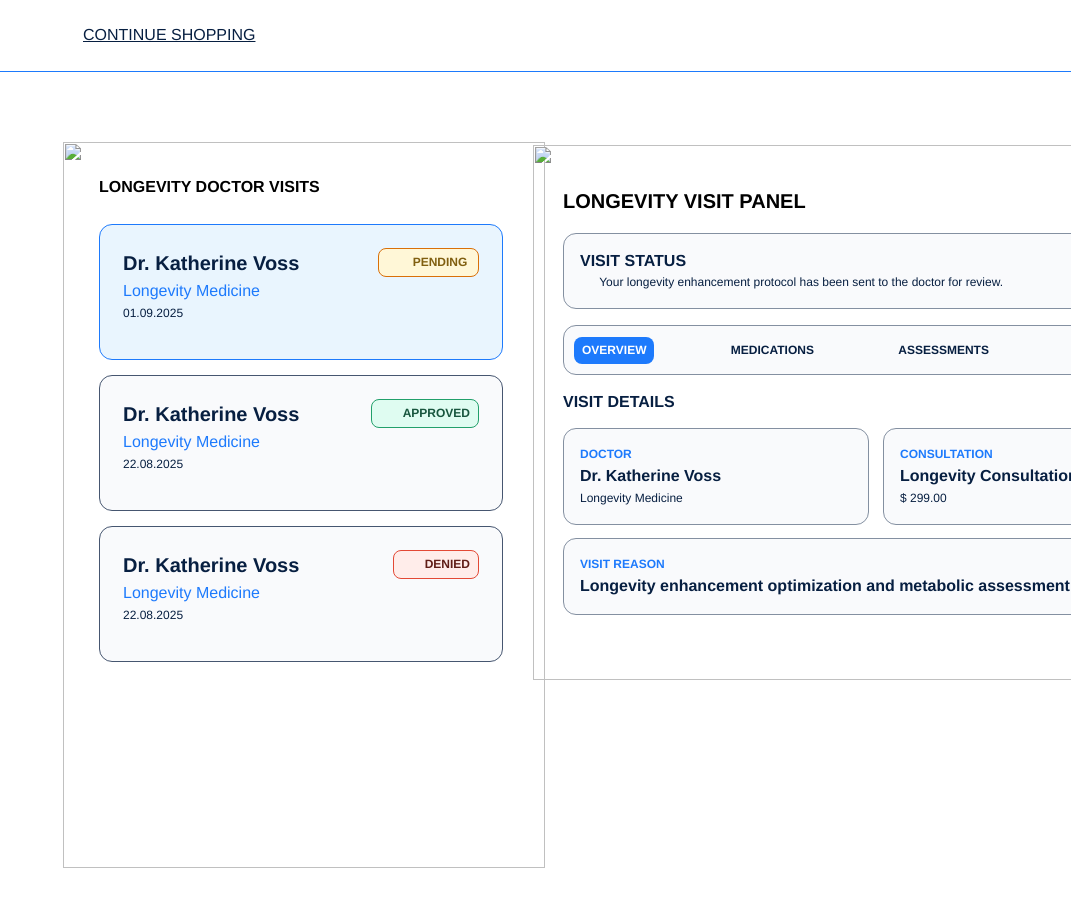
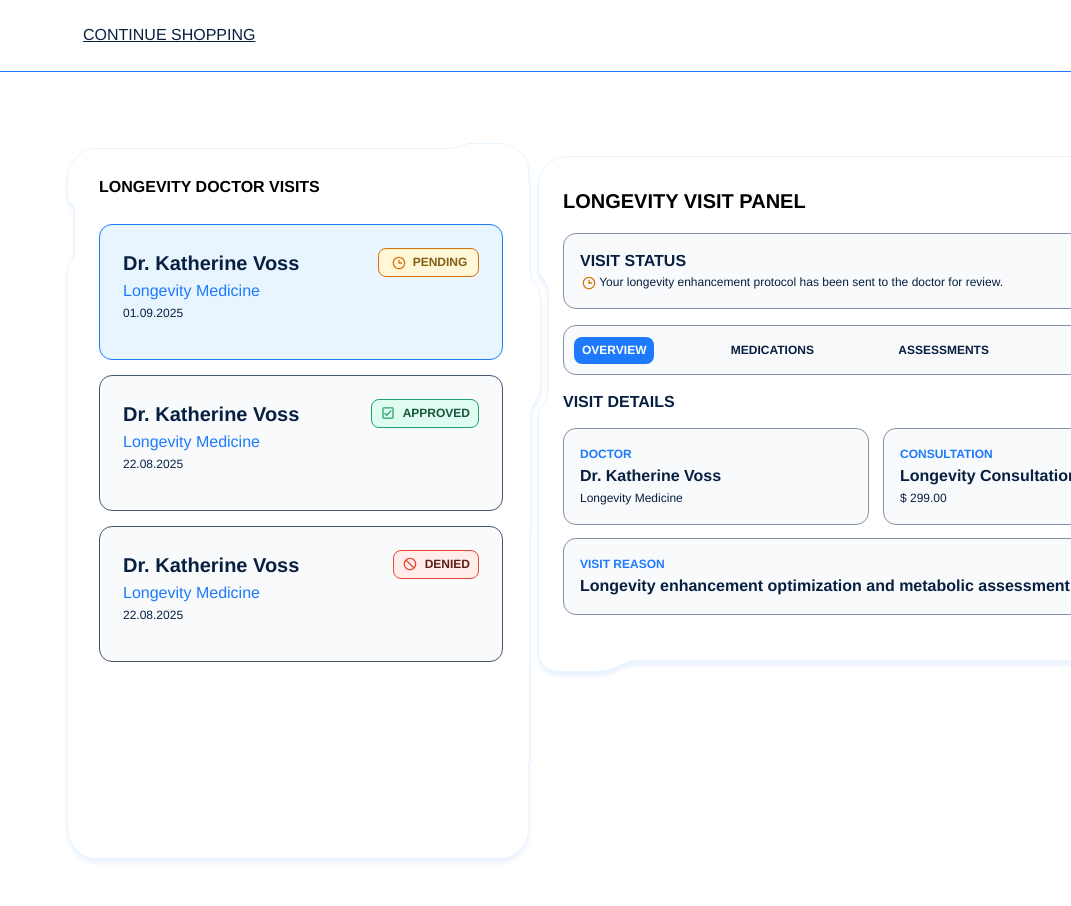
Before and after one commit to maragiogliov/longevity-ecomm-landing, a plain HTML site: page visitsoverview/index.html in a window 1280 px wide. Shown: the top 906 px of the page, without its empty margins (209-1280 px from the left). Drawn offline with nearby package versions, Linux system fonts and the light colour scheme.

Commit message:
visits progress

```diff
--- a/visitsoverview/index.html
+++ b/visitsoverview/index.html
@@ -20,7 +20,7 @@
                 <div class="frame-wrapper-2">
                   <div class="frame-3">
                     <div class="frame-4">
-                      <div class="gold"><img class="vector" src="img/vector-6.svg" /></div>
+                      <div class="gold"><img class="vector" src="/assets/gold.svg" /></div>
                       <div class="text-wrapper-2">32</div>
                       <div class="label-2"><div class="text-wrapper-3">4 free</div></div>
                     </div>
@@ -32,7 +32,7 @@
           </div>
         </div>
         <div class="overlap-group">
-          <img class="img" src="img/vector-24.svg" />
+          <img class="img" src="/assets/background-left-visits.svg" />
           <div class="frame-5">
             <div class="frame-6">
               <div class="frame-7">
@@ -42,7 +42,7 @@
               </div>
               <div class="label-4">
                 <div class="div-2">
-                  <div class="vector-wrapper"><img class="vector-2" src="img/vector-8.svg" /></div>
+                  <div class="vector-wrapper"><img class="vector-2" src="/assets/bx-time.svg"  /></div>
                 </div>
                 <div class="text-wrapper-8">PENDING</div>
               </div>
@@ -54,7 +54,7 @@
                 <div class="text-wrapper-7">22.08.2025</div>
               </div>
               <div class="label-2">
-                <div class="div-2"><img class="vector-3" src="img/vector-2.svg" /></div>
+                <div class="div-2"><img class="vector-3" src="/assets/checkbox-approved-green.svg" /></div>
                 <div class="text-wrapper-9">APPROVED</div>
               </div>
             </div>
@@ -65,19 +65,19 @@
                 <div class="text-wrapper-7">22.08.2025</div>
               </div>
               <div class="label-5">
-                <div class="div-2"><img class="vector-4" src="img/vector-5.svg" /></div>
+                <div class="div-2"><img class="vector-4" src="/assets/cancel-red.svg" /></div>
                 <div class="text-wrapper-10">DENIED</div>
               </div>
             </div>
           </div>
           <div class="frame-9"><div class="text-wrapper-11">LONGEVITY DOCTOR VISITS</div></div>
-          <img class="vector-5" src="img/vector-23.svg" />
+          <img class="vector-5" src="/assets/background-right-visits.svg" />
           <div class="frame-10">
             <div class="frame-11">
               <div class="text-wrapper-12">LONGEVITY VISIT PANEL</div>
               <div class="label-4">
                 <div class="div-2">
-                  <div class="img-wrapper"><img class="vector-2" src="img/vector-3.svg" /></div>
+                  <div class="img-wrapper"><img class="vector-2" src="/assets/bx-time.svg" /></div>
                 </div>
                 <div class="text-wrapper-8">PENDING</div>
               </div>
@@ -87,7 +87,7 @@
                 <div class="text-wrapper-13">VISIT STATUS</div>
                 <div class="frame-14">
                   <div class="div-2">
-                    <div class="overlap-group-2"><img class="vector-2" src="img/vector.svg" /></div>
+                    <div class="overlap-group-2"><img class="vector-2" src="/assets/bx-time.svg" /></div>
                   </div>
                   <p class="p">Your longevity enhancement protocol has been sent to the doctor for review.</p>
                 </div>
@@ -126,7 +126,7 @@
             </div>
           </div>
         </div>
-        <div class="button-icon"><img class="infinite-outline" src="img/infinite-outline.svg" /></div>
+        <div class="button-icon"><img class="infinite-outline" src="/assets/infinite-outline.svg" /></div>
       </div>
     </div>
   </body>
--- a/visitsoverview/style.css
+++ b/visitsoverview/style.css
@@ -315,16 +315,14 @@
   height: 14px;
   top: 1px;
   left: 1px;
-  background-image: url(./img/vector-7.svg);
   background-size: 100% 100%;
 }
 
 .visits-overview .vector-2 {
   position: absolute;
-  width: 4px;
-  height: 4px;
-  top: 4px;
-  left: 6px;
+  width: 16px;
+  height: 16px;
+
 }
 
 .visits-overview .text-wrapper-8 {
@@ -358,10 +356,9 @@
 
 .visits-overview .vector-3 {
   position: absolute;
-  width: 13px;
-  height: 13px;
-  top: 2px;
-  left: 2px;
+  width: 16px;
+  height: 16px;
+
 }
 
 .visits-overview .text-wrapper-9 {
@@ -394,10 +391,9 @@
 
 .visits-overview .vector-4 {
   position: absolute;
-  width: 14px;
-  height: 14px;
-  top: 1px;
-  left: 1px;
+  width: 16px;
+  height: 16px;
+
 }
 
 .visits-overview .text-wrapper-10 {
```
Also changed, not shown: assets/background-left-visits.svg (added), assets/background-right-visits.svg (added), assets/bx-time.svg (added), assets/cancel-red.svg (added), assets/checkbox-approved-green.svg (added).
